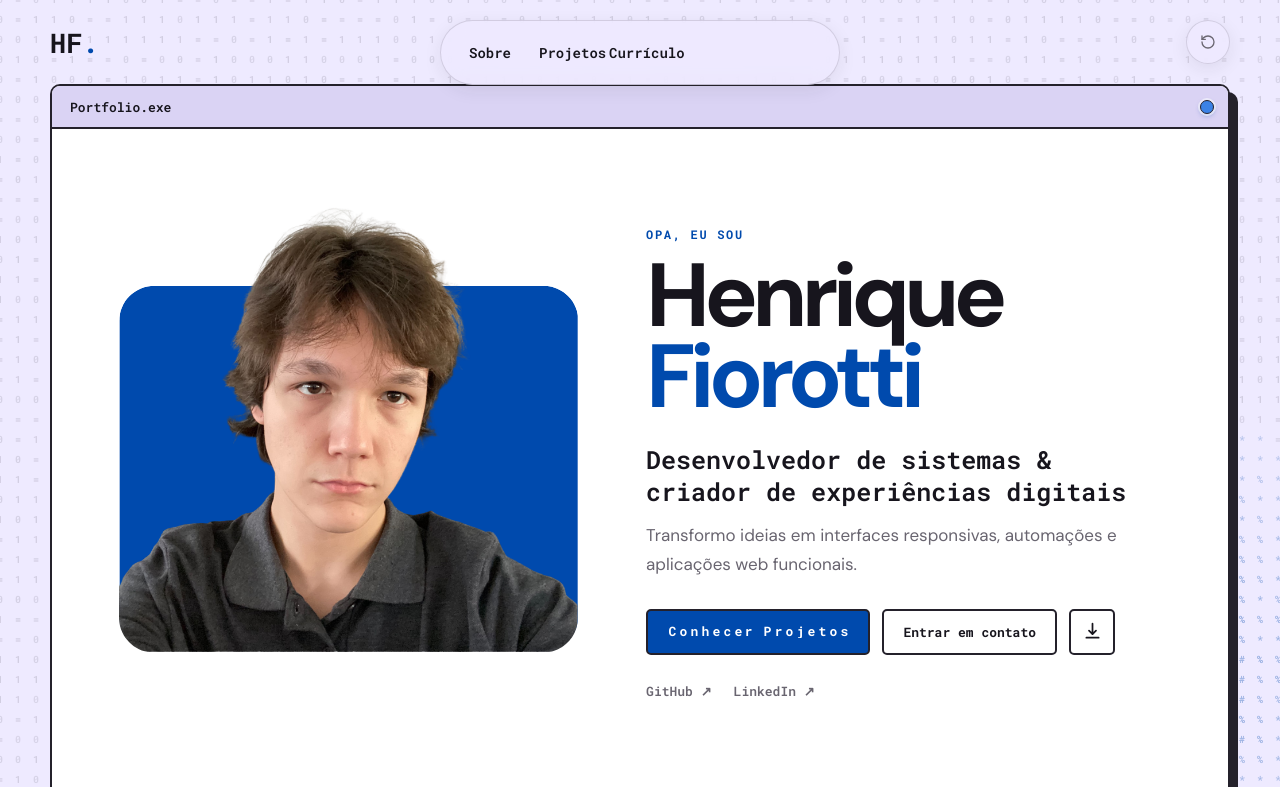
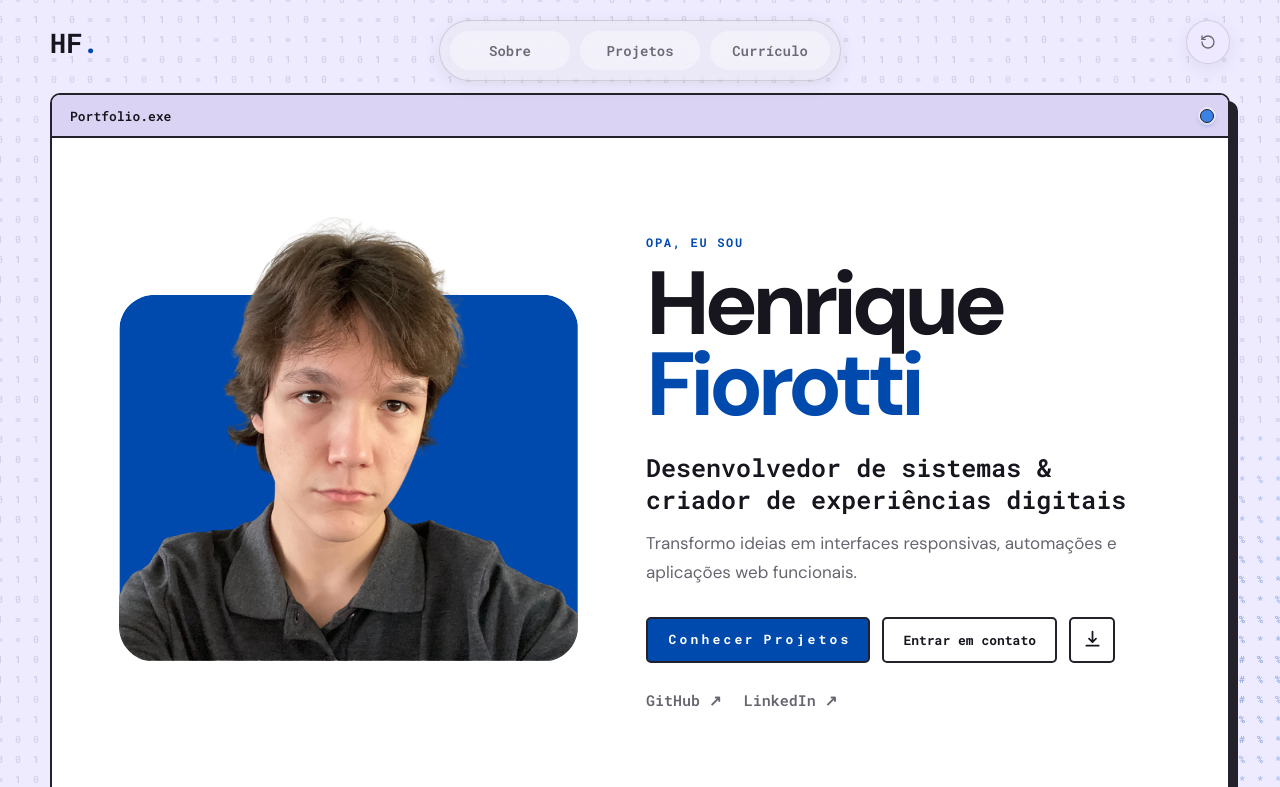
Before and after one commit to Henrique-Fiorotti/Portfolio_Henrique, a Next.js app: page / in a window 1280 px wide. Shown: the top 787 px of the page. Built offline with nearby package versions, Linux system fonts and the light colour scheme.

Commit message:
feat: enhance loading animations and improve site content visibility during loading state

```diff
--- a/app/globals.css
+++ b/app/globals.css
@@ -62,6 +62,62 @@ body {
   font-family: 'DM Sans', sans-serif;
 }
 
+.siteContent {
+  opacity: 1;
+  transition: opacity .5s ease;
+}
+
+.siteContent.isLoading {
+  opacity: 0;
+  pointer-events: none;
+}
+
+.loaderOverlay {
+  position: fixed;
+  inset: 0;
+  z-index: 2147483647;
+  display: grid;
+  place-items: center;
+  background: rgba(238, 234, 255, 0.96);
+  backdrop-filter: blur(10px);
+  overflow: hidden;
+  pointer-events: none;
+}
+
+.loaderOverlay.isHidden {
+  display: none;
+}
+
+.loaderBrand,
+.loaderName {
+  position: absolute;
+  left: 50%;
+  top: 50%;
+  transform: translate(-50%, -50%);
+  font-family: 'Roboto Mono', monospace;
+  letter-spacing: -.05em;
+  white-space: nowrap;
+}
+
+.loaderBrand {
+  font-size: clamp(5rem, 13vw, 10rem);
+  font-weight: 700;
+  color: var(--ink);
+  z-index: 2;
+}
+
+.loaderBrand span {
+  color: var(--blue);
+}
+
+.loaderName {
+  font-size: clamp(2.1rem, 4vw, 4rem);
+  font-weight: 600;
+  color: var(--ink);
+  opacity: 1;
+  text-align: center;
+}
+
 .animatedCodeBackground {
   position: fixed;
   z-index: -1;
@@ -73,14 +129,24 @@ body {
 }
 
 .navLink{
-  width: 40px;
+  display: flex;
+  width: 120px;
   height: auto;
   padding: 10px;
+
+  justify-content: center;
+
+  background-color: #ffffff9d;
+  border-radius: 30px;
+  padding: 10px;
+  opacity: 60%;
 }
 
 .siteHeaderNav{
   display: flex;
-  width: 400px;
+  width: auto;
+  gap: 10px !important;
+  padding: 10px !important;
 }
 
 a {
@@ -104,7 +170,7 @@ button {
 }
 
 .siteHeader {
-  min-height: 84px;
+  min-height: 93px;
   display: flex;
   align-items: center;
   justify-content: space-between;
@@ -140,7 +206,7 @@ button {
   padding: 12px 18px;
   border: 1px solid rgba(36, 33, 43, .14);
   border-radius: 999px;
-  background: rgba(238, 234, 255, .82);
+  background: rgba(231, 231, 231, 0.301);
   box-shadow: 0 5px 18px rgba(36, 33, 43, .08);
   backdrop-filter: blur(12px);
   transform: translateX(-50%);
@@ -582,7 +648,7 @@ button {
   gap: 22px;
   margin-top: 27px;
   color: var(--portfolio-muted);
-  font: 600 13px 'Roboto Mono';
+  font: 600 15px 'Roboto Mono';
 }
 
 .socialLinks a:hover {
@@ -1066,8 +1132,8 @@ button {
   }
 
   .windowControl {
-    width: 12px;
-    height: 12px
+    width: 9px;
+    height: 9px
   }
 
   .windowControl.hasIcon {
--- a/app/page.jsx
+++ b/app/page.jsx
@@ -1,3 +1,8 @@
+"use client";
+
+import { useEffect, useRef, useState } from "react";
+import { gsap } from "gsap";
+import { TextPlugin } from "gsap/TextPlugin";
 import { Footer } from "@/components/Footer";
 import { CasinoProjectButton } from "@/components/CasinoProjectButton";
 import { ProjectCard } from "@/components/ProjectCard";
@@ -5,9 +10,86 @@ import { SkillPill } from "@/components/SkillPill";
 import { WindowLayoutControls, WindowLayoutProvider } from "@/components/WindowLayout";
 import { Window } from "@/components/Window";
 import { profile, projects, skills, tools } from "@/data/portfolio";
+
 export default function Home() {
+  const [isLoading, setIsLoading] = useState(true);
+  const loaderRef = useRef(null);
+  const loaderBrandRef = useRef(null);
+  const loaderNameRef = useRef(null);
+
+  useEffect(() => {
+    gsap.registerPlugin(TextPlugin);
+
+    const ctx = gsap.context(() => {
+      const tl = gsap.timeline({
+        defaults: { ease: "power3.inOut" },
+        onComplete: () => setIsLoading(false)
+      });
+
+      tl.set(loaderBrandRef.current, {
+        left: "max(20px, calc((100vw - 1180px) / 2))",
+        top: "25px",
+        xPercent: 0,
+        yPercent: 0,
+        opacity: 0,
+        scale: 0.8
+      });
+
+      tl.set(loaderNameRef.current, {
+        left: "50%",
+        top: "50%",
+        xPercent: -50,
+        yPercent: -50,
+        opacity: 1,
+        scale: 1,
+        text: "Henrique <span class='loaderAccent'>Fiorotti</span>"
+      });
+
+      tl.to(loaderNameRef.current, {
+        duration: 1.25,
+        scale: 1,
+        opacity: 0.96,
+        filter: "blur(0.1px)"
+      });
+
+      tl.to(loaderNameRef.current, {
+        duration: 0.9,
+        text: "<span class='loaderAccent'>H</span>F.",
+        ease: "power3.out",
+        onComplete: () => {
+          gsap.to(loaderBrandRef.current, {
+            duration: 0.7,
+            opacity: 1,
+            scale: 1,
+            ease: "power2.out"
+          });
+        }
+      }, "+=0.1");
+
+      tl.to(loaderNameRef.current, {
+        duration: 0.7,
+        opacity: 0,
+        scale: 0.2,
+        ease: "power2.inOut"
+      }, "+=0.3");
+
+      tl.to(loaderRef.current, {
+        duration: 0.7,
+        autoAlpha: 0,
+        ease: "power2.inOut",
+        pointerEvents: "none"
+      }, "+=0.2");
+    });
+
+    return () => ctx.revert();
+  }, []);
+
   return <WindowLayoutProvider>
-    <main>
+    <div ref={loaderRef} className={`loaderOverlay ${isLoading ? "isVisible" : "isHidden"}`} aria-live="polite" aria-label="Carregando portfólio">
+      <span ref={loaderBrandRef} className="loaderBrand">HF<span>.</span></span>
+      <span ref={loaderNameRef} className="loaderName">Henrique Fiorotti</span>
+    </div>
+    <main className={isLoading ? "siteContent isLoading" : "siteContent"}>
       <header className="siteHeader container">
         <a className="brand" href="#top">HF<span>.</span></a>
         <div className="siteHeaderActions">
@@ -34,7 +116,7 @@ export default function Home() {
               <div className="heroActions">
                 <CasinoProjectButton />
                 <a className="button secondary" href={`mailto:${profile.email}`}>Entrar em contato</a>
-                <a className="button secondary resumeDownloadButton" href="/curriculo-henrique-fiorotti.pdf" download="curriculo-henrique-fiorotti.pdf" aria-label="Baixar currÃ­culo PDF" data-tooltip="Baixar currÃ­culo PDF">
+                <a className="button secondary resumeDownloadButton" href="/curriculo-henrique-fiorotti.pdf" download="curriculo-henrique-fiorotti.pdf" aria-label="Baixar currículo PDF" data-tooltip="Baixar currí­culo PDF">
                   <svg viewBox="0 0 24 24" aria-hidden="true">
                     <path d="M12 3v12m0 0 4-4m-4 4-4-4M5 19h14" />
                   </svg>
--- a/components/Window.jsx
+++ b/components/Window.jsx
@@ -60,12 +60,10 @@ export function Window({
   };
   const constrainPosition = (nextPosition, origin, windowRect) => {
     const viewportWidth = document.documentElement.clientWidth;
-    const viewportHeight = document.documentElement.clientHeight;
     const horizontalBounds = [origin.x - windowRect.left, origin.x + viewportWidth - windowRect.right];
-    const verticalBounds = [origin.y - windowRect.top, origin.y + viewportHeight - windowRect.bottom];
     return {
       x: clamp(nextPosition.x, Math.min(...horizontalBounds), Math.max(...horizontalBounds)),
-      y: clamp(nextPosition.y, Math.min(...verticalBounds), Math.max(...verticalBounds))
+      y: nextPosition.y
     };
   };
   const clearTouchTimer = () => {
@@ -157,7 +155,7 @@ export function Window({
       if (!windowElement || !titleBar) return;
       const currentPosition = positionRef.current;
       const constrained = constrainPosition(currentPosition, currentPosition, windowElement.getBoundingClientRect());
-      if (constrained.x !== currentPosition.x || constrained.y !== currentPosition.y) {
+      if (constrained.x !== currentPosition.x) {
         commitPosition(constrained);
       }
     };
```
